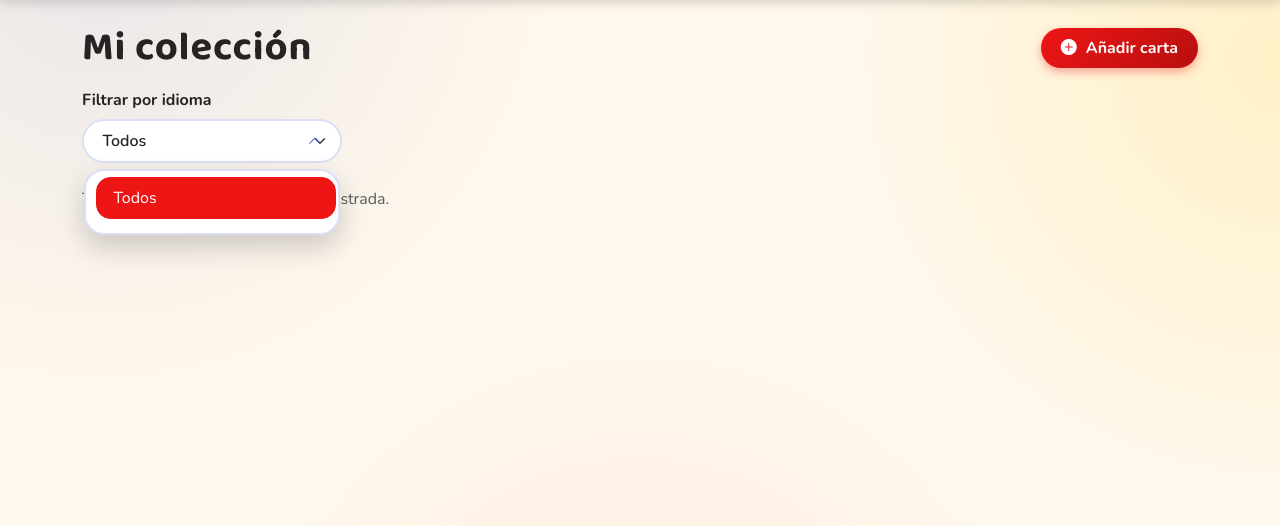
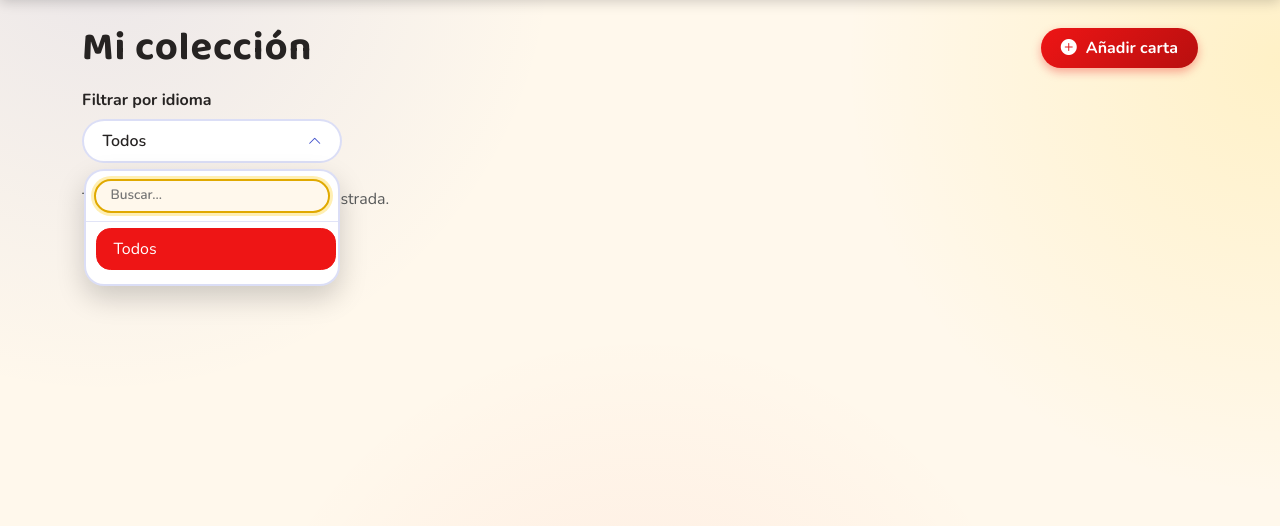
Before and after one commit to TCGPersonalAdministrator/TCGWEB, a Flask app: page /collection/ in a window 1280 px wide, after a click on "Filtrar por idioma". Shown: the part 60-586 px from the top of the page. Run offline with Flask 3, Linux system fonts and the light colour scheme; data that the repository does not hold is empty.

Commit message:
[Update] Filtrado en las listas

```diff
--- a/app/static/css/style.css
+++ b/app/static/css/style.css
@@ -224,6 +224,7 @@ a {
     cursor: pointer;
     user-select: none;
     outline: none;
+    background-image: none;
 }
 
 .custom-select-label {
@@ -261,19 +262,54 @@ a {
     width: max-content;
     max-width: min(90vw, 480px);
     z-index: 1000;
-    max-height: 320px;
-    overflow-y: auto;
     display: none;
-    padding: 0.4rem;
-    margin: 0;
+    flex-direction: column;
     background-color: #fff;
     border: 2px solid rgba(59, 76, 202, 0.18);
     border-radius: var(--bs-border-radius-lg);
     box-shadow: 0 12px 28px rgba(0, 0, 0, 0.18);
+    overflow: hidden;
 }
 
 .custom-select-menu.show {
-    display: block;
+    display: flex;
+}
+
+.custom-select-search-wrap {
+    flex-shrink: 0;
+    padding: 0.5rem;
+    border-bottom: 1px solid rgba(59, 76, 202, 0.15);
+}
+
+.custom-select-search {
+    width: 100%;
+    border: 2px solid rgba(59, 76, 202, 0.18);
+    border-radius: var(--bs-border-radius-pill);
+    padding: 0.3rem 0.9rem;
+    font-family: inherit;
+    font-size: 0.85rem;
+    font-weight: 600;
+    color: var(--pkmn-ink);
+    background-color: var(--pkmn-cream);
+    transition: border-color 0.15s ease, box-shadow 0.15s ease;
+}
+
+.custom-select-search:focus {
+    outline: none;
+    border-color: var(--pkmn-yellow-dark);
+    box-shadow: 0 0 0 3px rgba(255, 203, 5, 0.3);
+}
+
+.custom-select-list {
+    overflow-y: auto;
+    max-height: 280px;
+    padding: 0.4rem;
+    margin: 0;
+}
+
+.custom-select-empty {
+    padding: 0.6rem 0.9rem;
+    text-align: center;
 }
 
 .custom-select-option {
--- a/app/static/js/custom-select.js
+++ b/app/static/js/custom-select.js
@@ -14,8 +14,29 @@ function buildCustomSelect(select) {
     caret.setAttribute("aria-hidden", "true");
 
     const menu = document.createElement("div");
-    menu.className = "custom-select-menu list-group";
+    menu.className = "custom-select-menu";
     menu.setAttribute("role", "listbox");
+
+    const searchWrap = document.createElement("div");
+    searchWrap.className = "custom-select-search-wrap";
+    const search = document.createElement("input");
+    search.type = "text";
+    search.className = "custom-select-search";
+    search.placeholder = "Buscar...";
+    search.autocomplete = "off";
+    search.spellcheck = false;
+    searchWrap.appendChild(search);
+
+    const list = document.createElement("div");
+    list.className = "custom-select-list list-group";
+
+    const empty = document.createElement("div");
+    empty.className = "custom-select-empty text-muted small d-none";
+    empty.textContent = "Sin resultados.";
+
+    menu.appendChild(searchWrap);
+    menu.appendChild(list);
+    menu.appendChild(empty);
 
     select.classList.add("custom-select-native");
     select.tabIndex = -1;
@@ -29,18 +50,20 @@ function buildCustomSelect(select) {
 
     let highlightedIndex = select.selectedIndex;
 
-    Array.from(select.options).forEach((opt, i) => {
+    const items = Array.from(select.options).map((opt, i) => {
         const item = document.createElement("button");
         item.type = "button";
         item.setAttribute("role", "option");
         item.className = "list-group-item list-group-item-action custom-select-option";
         item.textContent = opt.textContent;
+        item.dataset.searchText = opt.textContent.toLowerCase();
         item.addEventListener("click", (e) => {
             e.stopPropagation();
             selectIndex(i);
             close();
         });
-        menu.appendChild(item);
+        list.appendChild(item);
+        return item;
     });
 
     function syncLabel() {
@@ -49,7 +72,7 @@ function buildCustomSelect(select) {
     }
 
     function updateActive() {
-        Array.from(menu.children).forEach((item, i) => {
+        items.forEach((item, i) => {
             item.classList.toggle("active", i === select.selectedIndex);
         });
     }
@@ -63,12 +86,27 @@ function buildCustomSelect(select) {
         updateActive();
     }
 
+    function visibleItems() {
+        return items.filter((item) => !item.classList.contains("d-none"));
+    }
+
     function highlight(i) {
         highlightedIndex = i;
-        Array.from(menu.children).forEach((item, idx) => {
+        items.forEach((item, idx) => {
             item.classList.toggle("highlighted", idx === i);
             if (idx === i) item.scrollIntoView({ block: "nearest" });
         });
+    }
+
+    function applyFilter() {
+        const q = search.value.trim().toLowerCase();
+        items.forEach((item) => {
+            item.classList.toggle("d-none", !(!q || item.dataset.searchText.includes(q)));
+        });
+        const visible = visibleItems();
+        empty.classList.toggle("d-none", visible.length > 0);
+        const stillVisible = highlightedIndex >= 0 && !items[highlightedIndex].classList.contains("d-none");
+        highlight(stillVisible ? highlightedIndex : items.indexOf(visible[0]));
     }
 
     function isOpen() {
@@ -79,8 +117,11 @@ function buildCustomSelect(select) {
         menu.classList.add("show");
         wrapper.classList.add("open");
         wrapper.setAttribute("aria-expanded", "true");
+        search.value = "";
+        applyFilter();
         highlight(select.selectedIndex);
         document.addEventListener("click", onDocClick);
+        setTimeout(() => search.focus(), 0);
     }
 
     function close() {
@@ -94,37 +135,53 @@ function buildCustomSelect(select) {
         if (!wrapper.contains(e.target)) close();
     }
 
-    wrapper.addEventListener("click", () => {
+    wrapper.addEventListener("click", (e) => {
+        if (e.target === search) return;
         if (isOpen()) close();
         else open();
     });
 
     wrapper.addEventListener("keydown", (e) => {
+        if (document.activeElement === search) return;
         if (e.key === "Enter" || e.key === " ") {
             e.preventDefault();
-            if (isOpen()) {
-                selectIndex(highlightedIndex);
-                close();
-            } else {
-                open();
-            }
+            if (!isOpen()) open();
         } else if (e.key === "Escape") {
             close();
-        } else if (e.key === "ArrowDown") {
+        } else if (e.key === "ArrowDown" || e.key === "ArrowUp") {
             e.preventDefault();
             if (!isOpen()) open();
-            else highlight(Math.min(highlightedIndex + 1, select.options.length - 1));
-        } else if (e.key === "ArrowUp") {
+        }
+    });
+
+    search.addEventListener("input", applyFilter);
+
+    search.addEventListener("keydown", (e) => {
+        e.stopPropagation();
+        if (e.key === "Escape") {
+            close();
+            wrapper.focus();
+        } else if (e.key === "Enter") {
             e.preventDefault();
-            if (!isOpen()) open();
-            else highlight(Math.max(highlightedIndex - 1, 0));
+            if (highlightedIndex >= 0) selectIndex(highlightedIndex);
+            close();
+            wrapper.focus();
+        } else if (e.key === "ArrowDown" || e.key === "ArrowUp") {
+            e.preventDefault();
+            const visible = visibleItems();
+            if (!visible.length) return;
+            const pos = visible.indexOf(items[highlightedIndex]);
+            const nextPos = e.key === "ArrowDown"
+                ? Math.min(pos + 1, visible.length - 1)
+                : Math.max(pos - 1, 0);
+            highlight(items.indexOf(visible[Math.max(nextPos, 0)]));
         }
     });
 
     syncLabel();
     updateActive();
 
-    menu.style.display = "block";
+    menu.style.display = "flex";
     const naturalWidth = menu.scrollWidth;
     menu.style.display = "";
     if (naturalWidth <= 300) {
```
